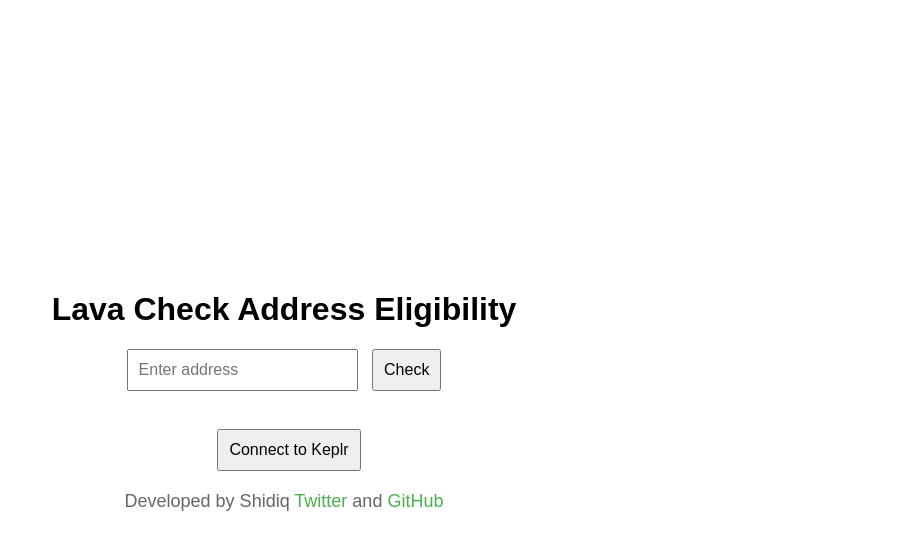
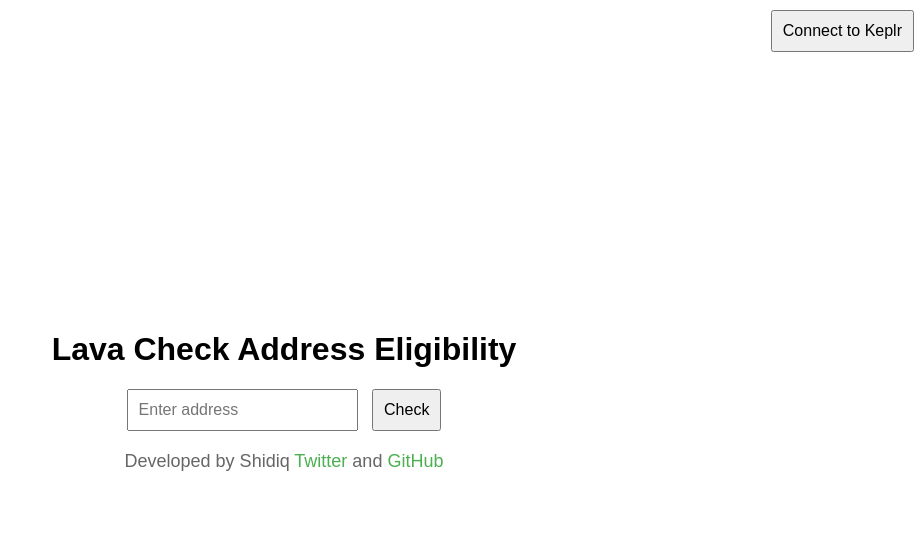
Before and after one commit to shidiqmuh0/lava-checker, a website: page index.html in a window 1280 px wide. Shown: the whole page, without its empty margins (356-1280 px from the left). Drawn offline with Linux system fonts and the light colour scheme.

Commit message:
first commit

```diff
--- a/index.html
+++ b/index.html
@@ -56,19 +56,24 @@
         #credits a:hover {
             text-decoration: underline;
         }
+
+        #keplrButton, #copyAddressButton {
+            position: fixed;
+            top: 10px;
+            right: 10px;
+        }
     </style>
 </head>
 <body>
     <div class="container">
         <div class="header">
+            <button id="keplrButton" onclick="connectKeplr()">Connect to Keplr</button>
+            <button id="copyAddressButton" onclick="copyAddress()" style="display: none;">Copy Address</button>
         </div>
         <h1>Lava Check Address Eligibility</h1>
         <input type="text" id="addressInput" placeholder="Enter address">
         <button onclick="checkAddress()">Check</button>
         <div id="result"></div>
-        <br>
-        <button id="keplrButton" onclick="connectKeplr()">Connect to Keplr</button>
-        <button id="copyAddressButton" onclick="copyAddress()" style="display: none;">Copy Address</button>
         <div id="credits">
             <p>Developed by Shidiq <a href="https://twitter.com/shdqm0" target="_blank">Twitter</a> and <a href="https://github.com/shidiqmuh0" target="_blank">GitHub</a></p>
         </div>
@@ -99,11 +104,18 @@
             }
 
             const chainId = "lava-testnet-2";
+            const rpcEndpoints = [
+                "https://lava-testnet.rpc.kjnodes.com",
+                "https://api.lava.aknodes.net",
+                "https://lava-testnet-api.polkachu.com",
+                "https://lava.api.t.stavr.tech",
+                "https://lava-testnet.api.stakevillage.net"
+            ];
 
             const chainInfo = {
                 chainId: chainId,
                 chainName: "lava-testnet",
-                rpc: "https://lava-testnet.rpc.kjnodes.com",
+                rpc: rpcEndpoints[0],  // Start with the first RPC endpoint
                 rest: "https://lava-testnet.api.kjnodes.com",
                 bip44: {
                     coinType: 118
@@ -152,12 +164,14 @@
                 features: []
             };
 
+            for (const rpc of rpcEndpoints) {
                 try {
+                    // Suggest the chain if it's not already added in Keplr.
+                    chainInfo.rpc = rpc;
+                    await window.keplr.experimentalSuggestChain(chainInfo);
+
                     // Enable Keplr.
                     await window.keplr.enable(chainId);
-
-                // Suggest the chain if it's not already added in Keplr.
-                await window.keplr.experimentalSuggestChain(chainInfo);
 
                     alert("Connected to Keplr and chain information added.");
                     document.getElementById('keplrButton').style.display = 'none';
@@ -168,9 +182,13 @@
                     const accounts = await offlineSigner.getAccounts();
                     window.lavaAddress = accounts[0].address;
 
+                    return; // Exit the function after a successful connection
                 } catch (error) {
-                alert(`Failed to connect to Keplr: ${error.message}`);
+                    console.warn(`Failed to connect to RPC ${rpc}: ${error.message}`);
                 }
+            }
+
+            alert("Failed to connect to all RPC endpoints. Please try again later.");
         }
 
         function copyAddress() {
```
Also changed, not shown: x.html (added). Lines whose indentation alone changed are shown as unchanged.
